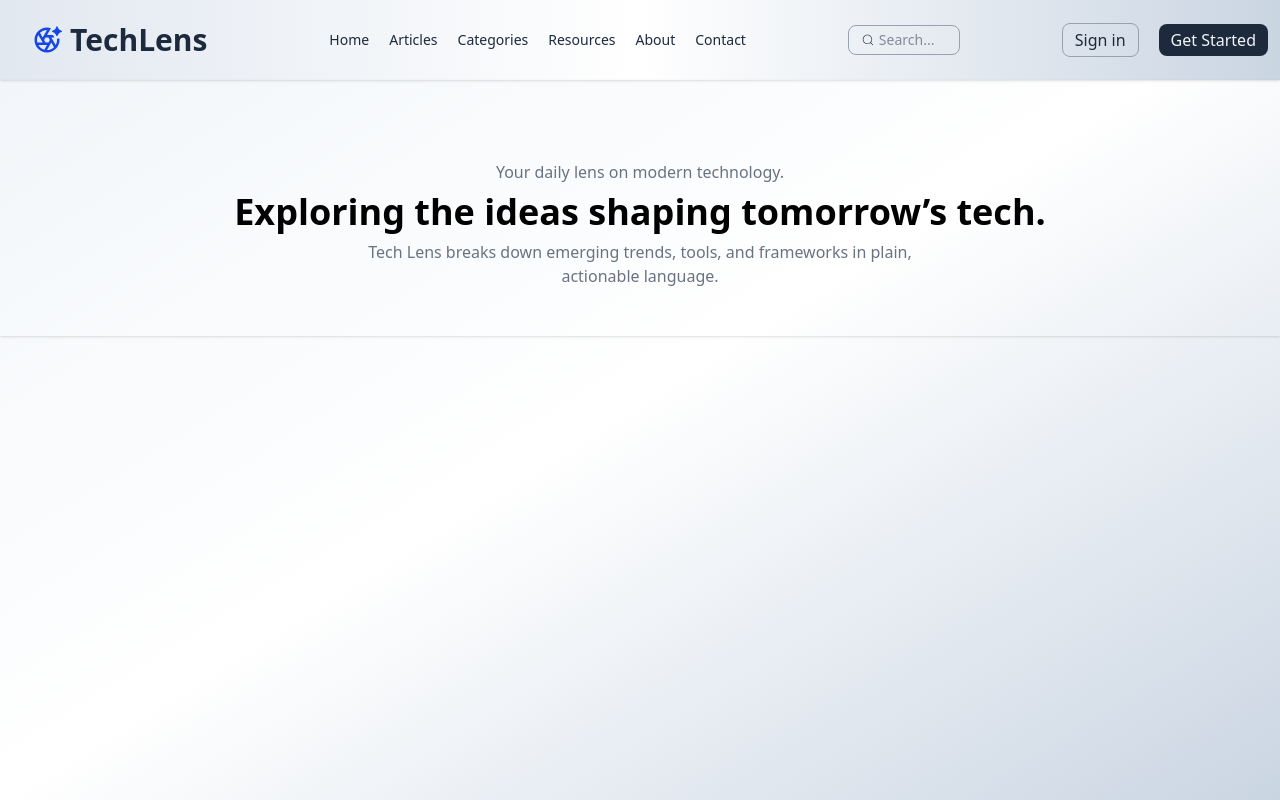
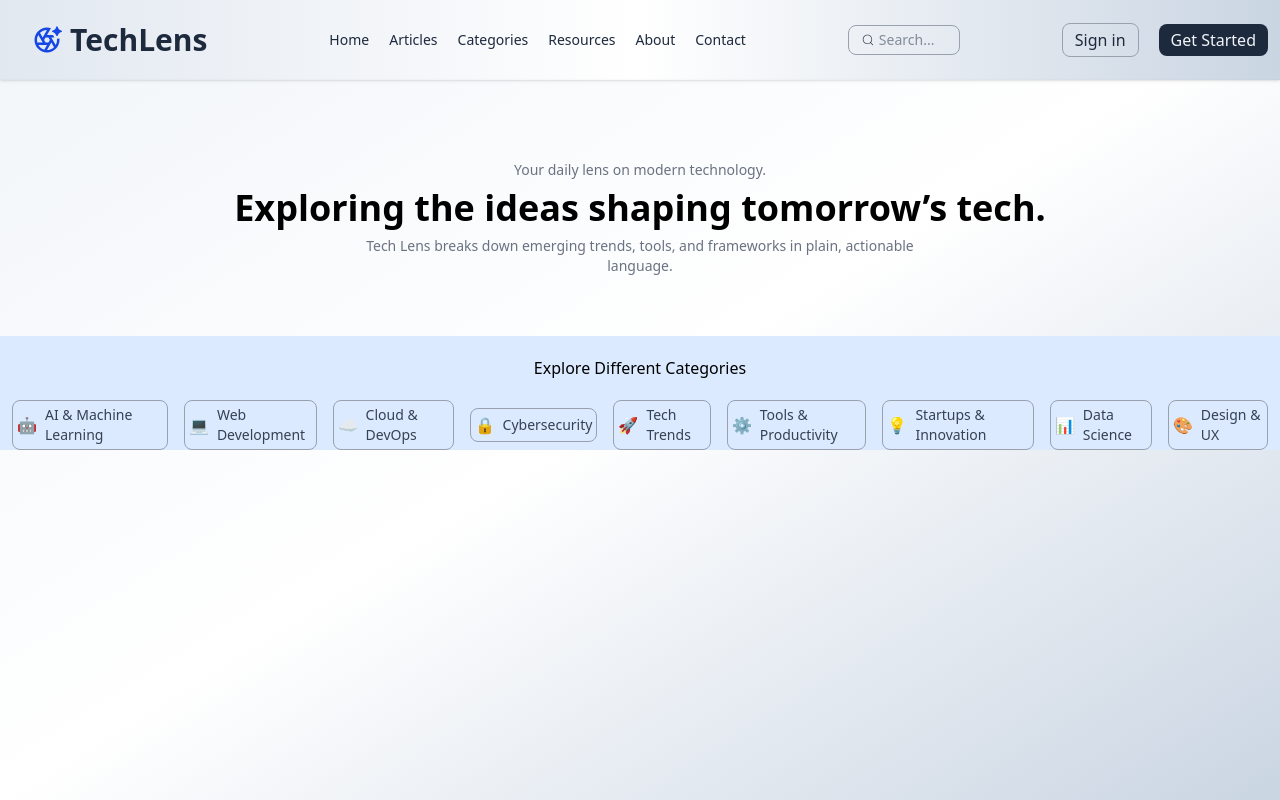
Before and after one commit to juliusmwas/Tech-Lens, a React (Vite) app: page / in a window 1280 px wide. Built offline with nearby package versions, Linux system fonts and the light colour scheme.

Commit message:
Added a filter by category section

```diff
--- a/src/App.jsx
+++ b/src/App.jsx
@@ -1,5 +1,6 @@
 import Navbar from "./Components/Navbar"
 import Hero from "./Components/Hero"
+import Categories from "./Components/Categories"
 
 export default function App() {
 
@@ -7,6 +8,7 @@ export default function App() {
     <>
       < Navbar/>
       < Hero/>
+      < Categories/>
     </>
   )
 }
--- /dev/null
+++ b/src/Components/Categories.jsx
@@ -0,0 +1,55 @@
+
+export default function  Categories(){
+    return(
+        <section id="#categories" className="bg-blue-100">
+            <div>
+                <div className="grid text-center justify-items-center ">
+                    <p className="m-5">Explore Different Categories</p>
+                </div>
+
+                <div className="flex items-center gap-4 px-3">
+                    <div className="flex items-center p-1 gap-2 border border-gray-400 rounded-lg">
+                        <h2>🤖</h2>
+                        <p className="text-xs lg:text-sm text-gray-700">AI & Machine Learning</p>
+                    </div>
+                    <div className="flex items-center p-1 gap-2 border border-gray-400 rounded-lg">
+                        <h2>💻</h2>
+                        <p className="text-xs lg:text-sm text-gray-700">Web Development</p>
+                    </div>
+                    <div className="flex items-center p-1 gap-2 border border-gray-400 rounded-lg">
+                        <h2>☁️</h2>
+                        <p className="text-xs lg:text-sm text-gray-700">Cloud & DevOps</p>
+                    </div>
+                    <div className="flex items-center p-1 gap-2 border border-gray-400 rounded-lg">
+                        <h2>🔒</h2>
+                        <p className="text-xs lg:text-sm text-gray-700">Cybersecurity</p>
+                    </div>
+                    <div className="flex items-center p-1 gap-2 border border-gray-400 rounded-lg">
+                        <h2>🚀</h2>
+                        <p className="text-xs lg:text-sm text-gray-700">Tech Trends</p>
+                    </div>
+                    <div className="flex items-center p-1 gap-2 border border-gray-400 rounded-lg">
+                        <h2>⚙️</h2>
+                        <p className="text-xs lg:text-sm text-gray-700">Tools & Productivity</p>
+                    </div>
+                    <div className="flex items-center p-1 gap-2 border border-gray-400 rounded-lg">
+                        <h2>💡</h2>
+                        <p className="text-xs lg:text-sm text-gray-700">Startups & Innovation</p>
+                    </div>
+                    <div className="flex items-center p-1 gap-2 border border-gray-400 rounded-lg">
+                        <h2>📊</h2>
+                        <p className="text-xs lg:text-sm text-gray-700">Data Science</p>
+                    </div>
+                    <div className="flex items-center p-1 gap-2 border border-gray-400 rounded-lg">
+                        <h2>🎨</h2>
+                        <p className="text-xs lg:text-sm text-gray-700">Design & UX</p>
+                    </div>
+
+                </div>
+
+            </div>
+
+
+        </section>
+    );
+}
--- a/src/Components/Hero.jsx
+++ b/src/Components/Hero.jsx
@@ -3,9 +3,9 @@ export default function Hero(){
     return (
         <section className="h-64  shadow-sm" id="home">
            <div className="grid justify-items-center text-center py-20 px-4">
-            <h3 className="text-sm lg:text-base text-gray-500">Your daily lens on modern technology. </h3>
+            <h3 className="text-xs lg:text-sm text-gray-500">Your daily lens on modern technology. </h3>
             <h1 className="text-2xl lg:text-4xl font-semibold mt-2">Exploring the ideas shaping tomorrow’s tech.</h1>
-            <p className="text-sm lg:text-base text-gray-500 mt-2 max-w-xl">Tech Lens breaks down emerging trends, tools, and frameworks in plain,
+            <p className="text-xs lg:text-sm text-gray-500 mt-2 max-w-xl">Tech Lens breaks down emerging trends, tools, and frameworks in plain,
                 actionable language.</p>
             </div>
 
```
